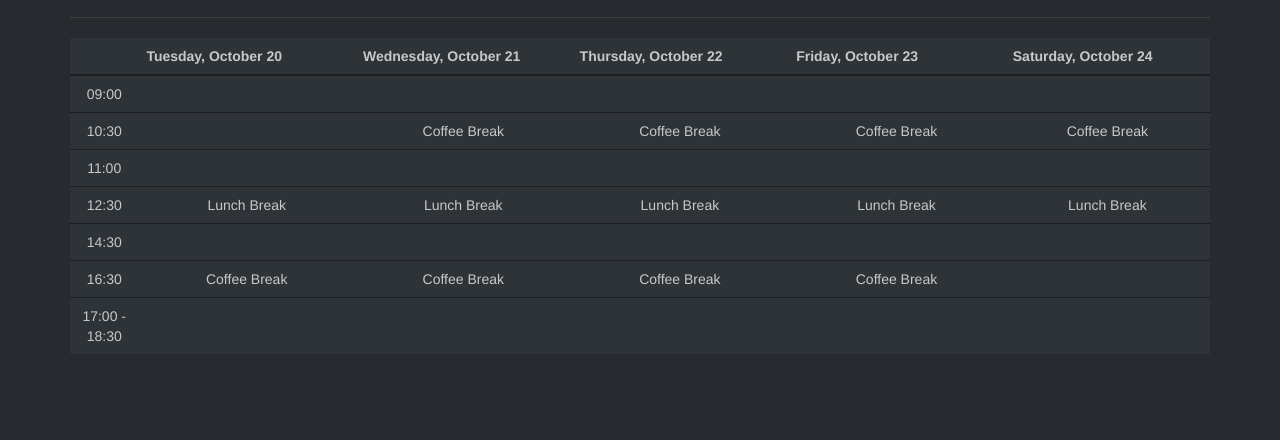
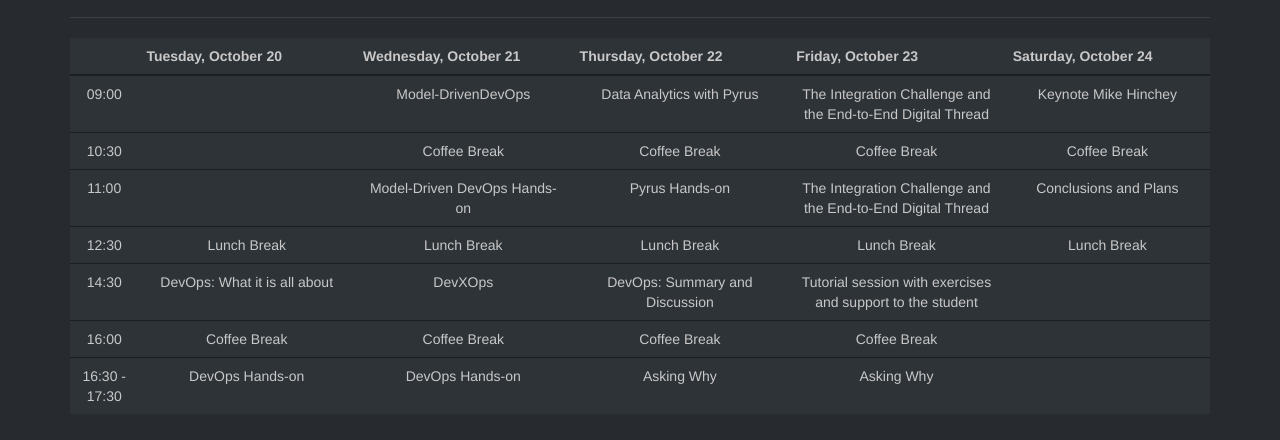
Before and after one commit to santoslab/gh-pages-stress, a plain HTML site: page 2021/schedule.html in a window 1280 px wide. Shown: the part 136-576 px from the top of the page. Drawn offline with Linux system fonts and the light colour scheme.

Commit message:
Updated.

```diff
--- a/2021/schedule.html
+++ b/2021/schedule.html
@@ -101,10 +101,10 @@
 <tbody>
 <tr class="row-even"><td><p>09:00</p></td>
 <td></td>
-<td></td>
-<td></td>
-<td></td>
-<td></td>
+<td><p>Model-DrivenDevOps</p></td>
+<td><p>Data Analytics with Pyrus</p></td>
+<td><p>The Integration Challenge and the End-to-End Digital Thread</p></td>
+<td><p>Keynote Mike Hinchey</p></td>
 </tr>
 <tr class="row-odd"><td><p>10:30</p></td>
 <td></td>
@@ -115,10 +115,10 @@
 </tr>
 <tr class="row-even"><td><p>11:00</p></td>
 <td></td>
-<td></td>
-<td></td>
-<td></td>
-<td></td>
+<td><p>Model-Driven DevOps Hands-on</p></td>
+<td><p>Pyrus Hands-on</p></td>
+<td><p>The Integration Challenge and the End-to-End Digital Thread</p></td>
+<td><p>Conclusions and Plans</p></td>
 </tr>
 <tr class="row-odd"><td><p>12:30</p></td>
 <td><p>Lunch Break</p></td>
@@ -128,24 +128,24 @@
 <td><p>Lunch Break</p></td>
 </tr>
 <tr class="row-even"><td><p>14:30</p></td>
-<td></td>
-<td></td>
-<td></td>
-<td></td>
+<td><p>DevOps: What it is all about</p></td>
+<td><p>DevXOps</p></td>
+<td><p>DevOps: Summary and Discussion</p></td>
+<td><p>Tutorial session with exercises and support to the student</p></td>
 <td></td>
 </tr>
-<tr class="row-odd"><td><p>16:30</p></td>
+<tr class="row-odd"><td><p>16:00</p></td>
 <td><p>Coffee Break</p></td>
 <td><p>Coffee Break</p></td>
 <td><p>Coffee Break</p></td>
 <td><p>Coffee Break</p></td>
 <td></td>
 </tr>
-<tr class="row-even"><td><p>17:00 - 18:30</p></td>
-<td></td>
-<td></td>
-<td></td>
-<td></td>
+<tr class="row-even"><td><p>16:30 - 17:30</p></td>
+<td><p>DevOps Hands-on</p></td>
+<td><p>DevOps Hands-on</p></td>
+<td><p>Asking Why</p></td>
+<td><p>Asking Why</p></td>
 <td></td>
 </tr>
 </tbody>
```
Also changed, not shown: 2021/_sources/schedule.rst.txt, 2021/searchindex.js.
